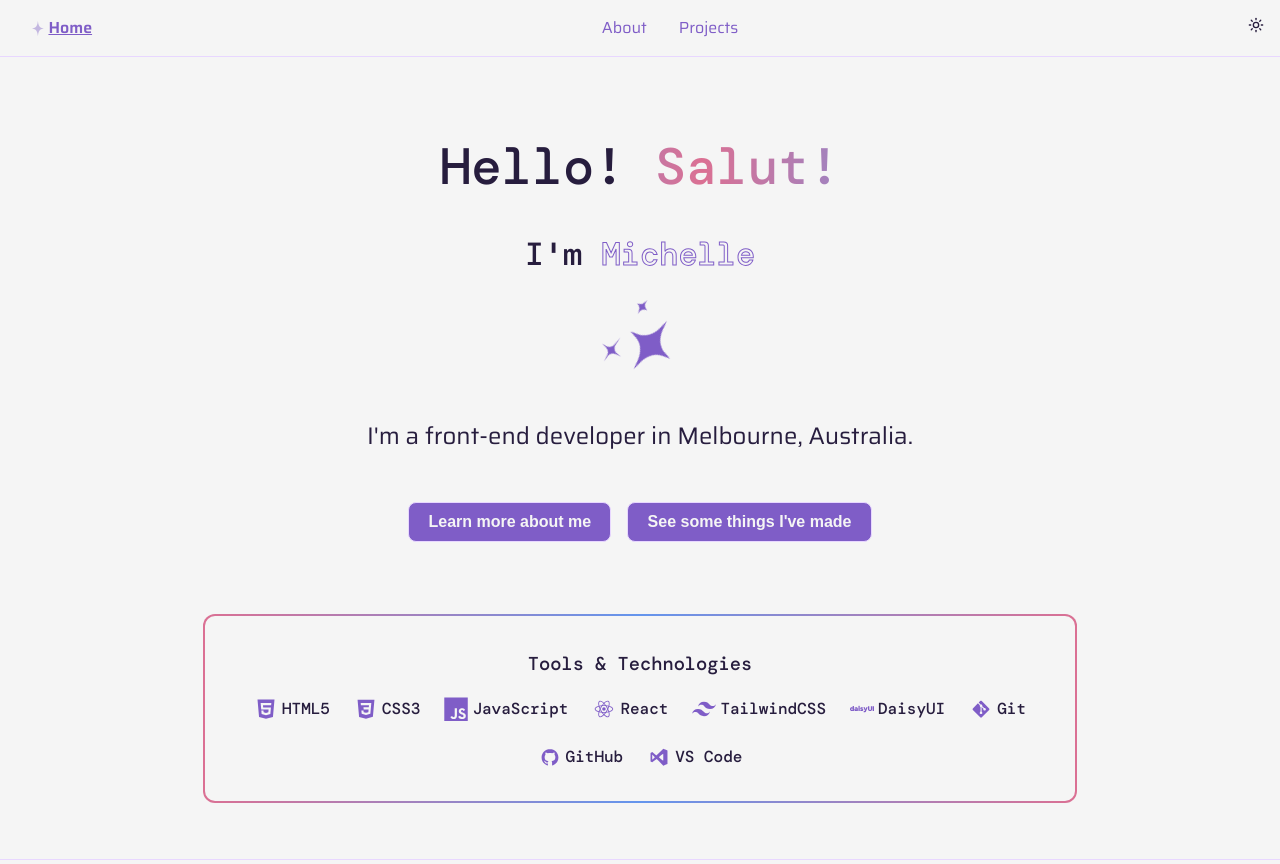
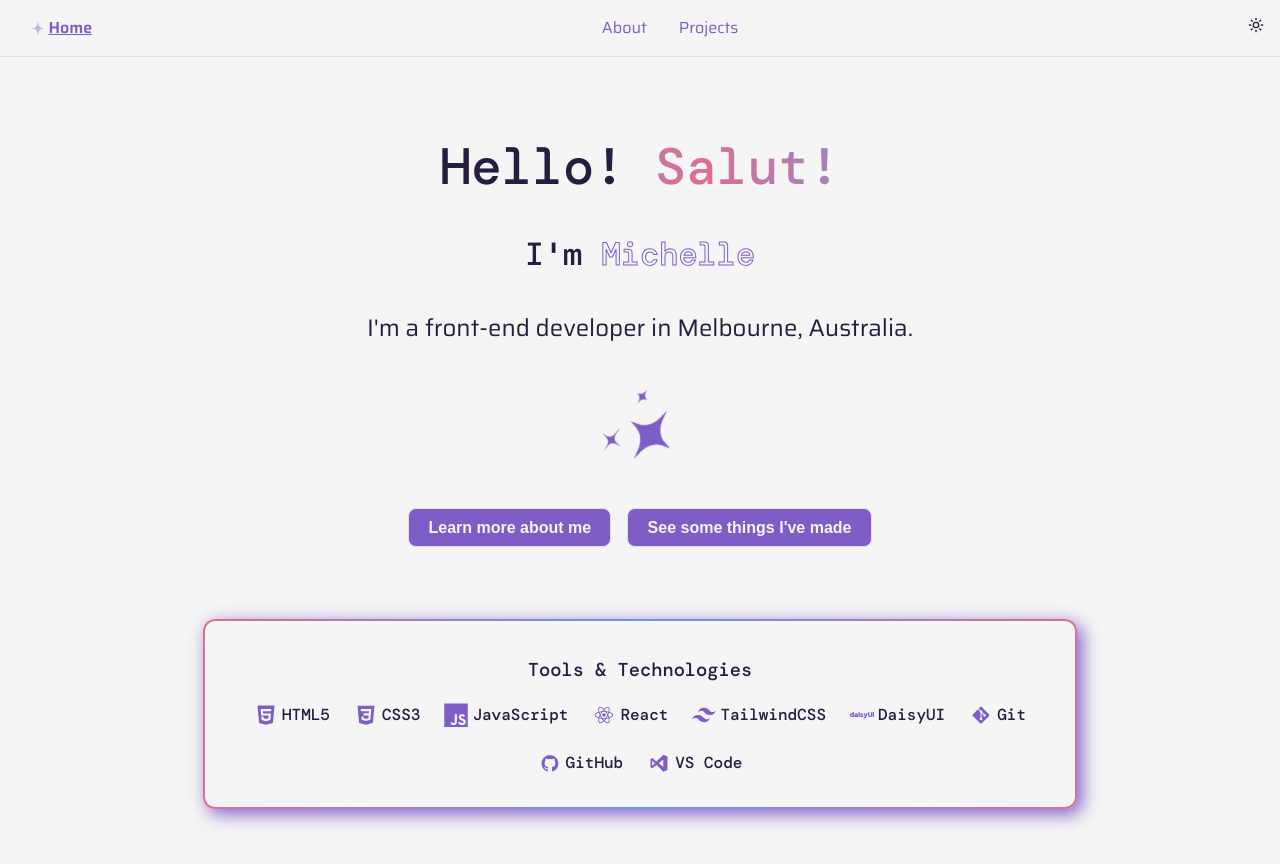
Before and after one commit to mchlol/portfolio-23, a React (Vite) app: page / in a window 1280 px wide. Shown: the top 864 px of the page. Built offline with nearby package versions, Linux system fonts and the light colour scheme.

Commit message:
create and use box-shadow variable

```diff
--- a/src/App.css
+++ b/src/App.css
@@ -16,6 +16,7 @@
   --accentColourStrong: #7F5DC7;
   --textColour: #271d3e;
   --shadowColour: var(--accentColourStrong);
+  --boxShadow: 5px 5px 18px var(--shadowColour);
 }
 
 .dark-mode {
@@ -23,7 +24,8 @@
   --accentColour: #7F5DC7;
   --accentColourStrong: #E8D7ff;
   --textColour: #f5f5f5;
-  --shadowColour: var(--backgroundColour)
+  --shadowColour: var(--black);
+  --boxShadow: 5px 5px 18px var(--shadowColour);
 }
 
 .toggle {
@@ -137,7 +139,7 @@ nav .active-link {
   text-decoration: underline;
 }
 
-nav .nav-link {
+.nav-link {
   transition: font-weight ease-in-out 2s;
   transition: text-decoration ease-in-out 150ms;
 }
@@ -228,6 +230,7 @@ footer ul {
   border-radius: 8px;
   text-align: center;
   max-width: 75ch;
+  box-shadow: var(--boxShadow);
 }
 
 
@@ -383,7 +386,7 @@ button:focus {
   padding: 1.5rem 3rem;
   border-radius: 10px;
   text-align: center;
-  box-shadow: 5px 5px 18px var(--shadowColour);
+  box-shadow: var(--boxShadow);
 }
 
 .project-img-container p {
--- a/src/pages/Hero.jsx
+++ b/src/pages/Hero.jsx
@@ -27,7 +27,11 @@ export default function Hero() {
                 <h1>Hello! <span className="gradient-text">Salut!</span></h1>
                 <h2>I'm <span className="text-outline">Michelle</span></h2>
 
-                <div className={`${spinning ? "svg-container spinning" : "svg-container spinning spinning-paused"}`}
+                <p style={ {fontSize: "1.5rem"}}>I'm a front-end developer in Melbourne, Australia.</p>
+
+            </header>
+
+            <div className={`${spinning ? "svg-container spinning" : "svg-container spinning spinning-paused"}`}
                 onClick={toggleSpin}>
                 <svg width="65" height="75" viewBox="0 0 65 75" fill="none" xmlns="http://www.w3.org/2000/svg">
                     <path d="M64.5559 35.2985L56.6101 37.303C49.3503 39.1361 43.6758 46.0529 42.1705 54.9095L40.5279 64.5969L38.8854 54.9095C37.3801 46.0529 31.7056 39.1361 24.442 37.303L16.5 35.2985L24.442 33.2939C31.7056 31.4609 37.3801 24.5402 38.8854 15.6874L40.5279 6L42.1705 15.6874C43.6758 24.5402 49.3503 31.4609 56.6101 33.2939L64.5559 35.2985Z" fill="#D9D9D9"/>
@@ -35,11 +39,7 @@ export default function Hero() {
                     <path d="M18.3932 8.32689L16.3467 8.89853C14.4717 9.42063 13.0083 11.3871 12.6196 13.9023L12.1966 16.6576L11.7736 13.9023C11.3848 11.3871 9.92145 9.42063 8.05028 8.89853L6 8.32689L8.05028 7.75906C9.92145 7.23696 11.3848 5.27052 11.7736 2.75149L12.1966 0L12.6196 2.75149C13.0083 5.27052 14.4717 7.23696 16.3467 7.75906L18.3932 8.32689Z" fill="#D9D9D9"/>
                 </svg>
 
-                </div>
-
-                <p style={ {fontSize: "1.5rem"}}>I'm a front-end developer in Melbourne, Australia.</p>
-
-            </header>
+            </div>
 
 
             <div className="hero--links align">
```
